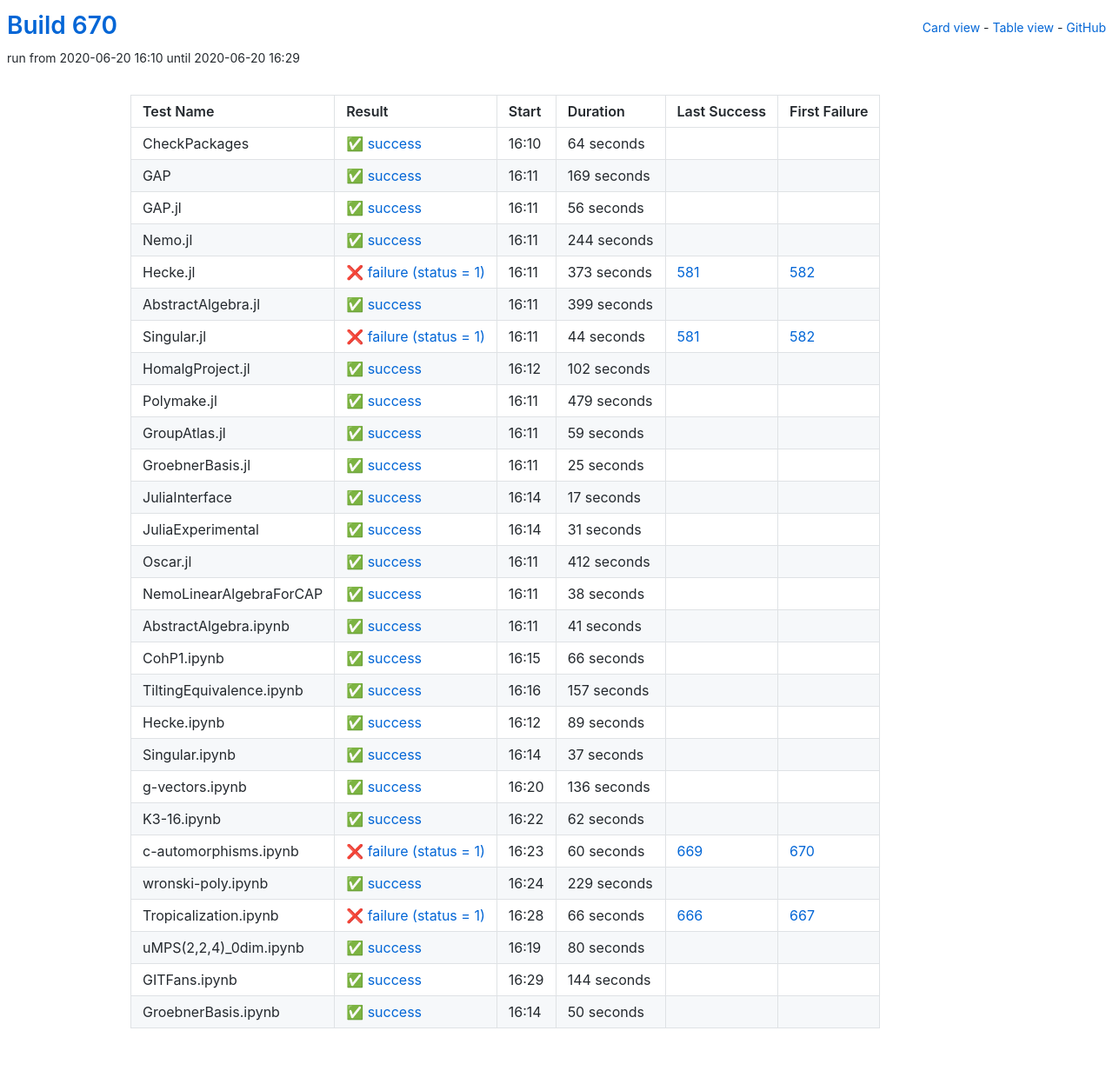
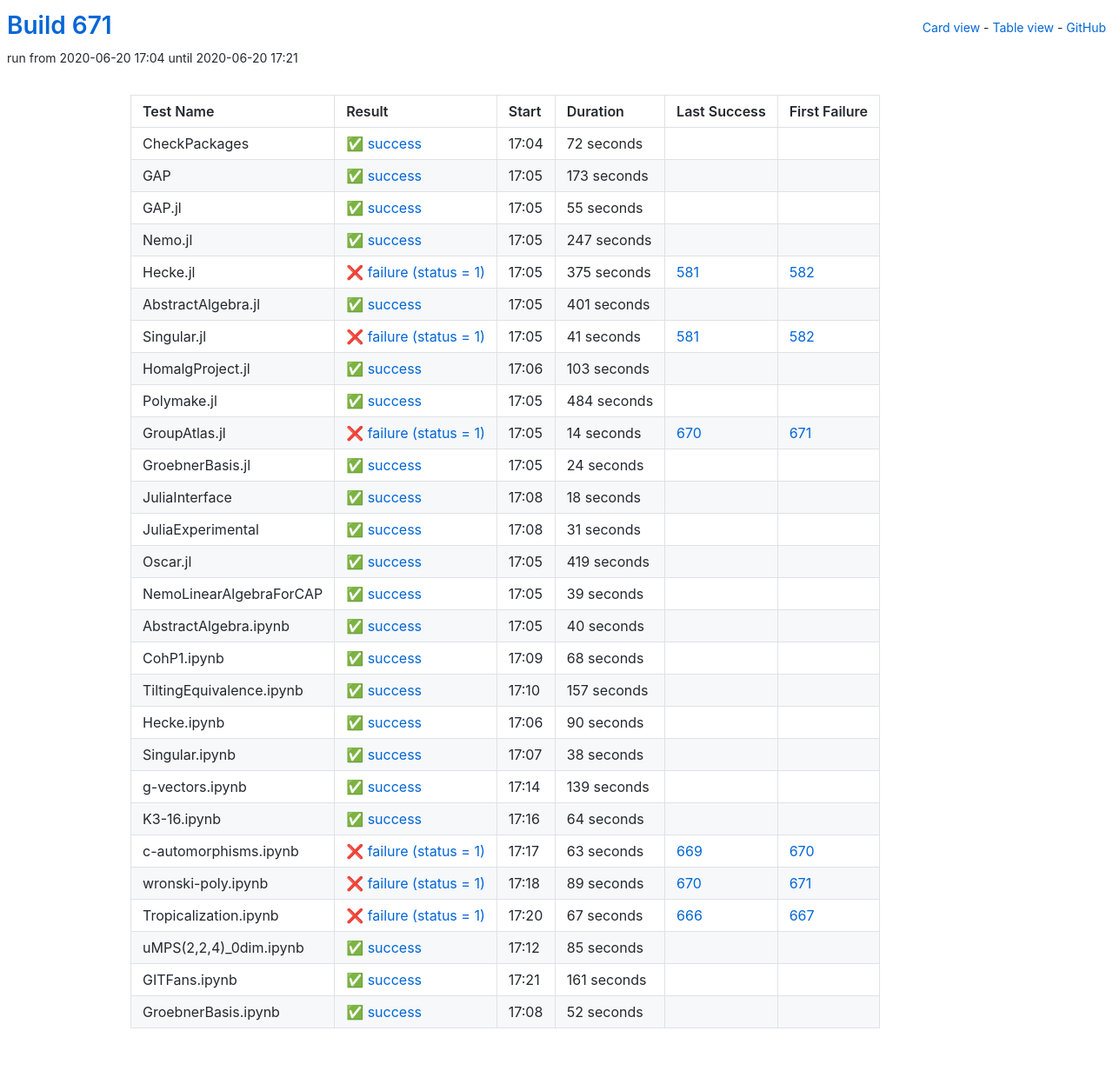
Before and after one commit to oscar-system/oscar-ci-status-1.4, a Jekyll site: the page built from table.html, in a window 1280 px wide. Shown: the whole page at 87% size. Built offline with Jekyll 4.4.1, drawn with Linux system fonts in a browser that asks for light colours.

Commit message:
Build #671

```diff
--- a/_data/ci.yml
+++ b/_data/ci.yml
@@ -1,6 +1,6 @@
 ---
-build: 670
-build_url: https://oscarci.mathematik.uni-kl.de/job/oscar-julia-1.4/670/
+build: 671
+build_url: https://oscarci.mathematik.uni-kl.de/job/oscar-julia-1.4/671/
 job: oscar-julia-1.4
 organization: oscar-system
 repo: oscar-ci-status-1.4
@@ -8,152 +8,152 @@ repourl: https://github.com/oscar-system/oscar-ci-status-1.4
 tests:
 - name: CheckPackages
   id: checkpackages
-  log: https://oscarci.mathematik.uni-kl.de/job/oscar-julia-1.4/670/artifact/logs/build-670/CheckPackages.log
-  start: 2020-06-20 16:10
+  log: https://oscarci.mathematik.uni-kl.de/job/oscar-julia-1.4/671/artifact/logs/build-671/CheckPackages.log
+  start: 2020-06-20 17:04
   success: true
   exitcode: 0
   status: success
-  duration: 64
+  duration: 72
   last_success: false
   last_success_url:
   first_failure: false
   first_failure_url:
 - name: GAP
   id: gap
-  log: https://oscarci.mathematik.uni-kl.de/job/oscar-julia-1.4/670/artifact/logs/build-670/GAP.log
-  start: 2020-06-20 16:11
+  log: https://oscarci.mathematik.uni-kl.de/job/oscar-julia-1.4/671/artifact/logs/build-671/GAP.log
+  start: 2020-06-20 17:05
   success: true
   exitcode: 0
   status: success
-  duration: 169
+  duration: 173
   last_success: false
   last_success_url:
   first_failure: false
   first_failure_url:
 - name: GAP.jl
   id: gap-jl
-  log: https://oscarci.mathematik.uni-kl.de/job/oscar-julia-1.4/670/artifact/logs/build-670/GAP.jl.log
-  start: 2020-06-20 16:11
+  log: https://oscarci.mathematik.uni-kl.de/job/oscar-julia-1.4/671/artifact/logs/build-671/GAP.jl.log
+  start: 2020-06-20 17:05
   success: true
   exitcode: 0
   status: success
-  duration: 56
+  duration: 55
   last_success: false
   last_success_url:
   first_failure: false
   first_failure_url:
 - name: Nemo.jl
   id: nemo-jl
-  log: https://oscarci.mathematik.uni-kl.de/job/oscar-julia-1.4/670/artifact/logs/build-670/Nemo.jl.log
-  start: 2020-06-20 16:11
+  log: https://oscarci.mathematik.uni-kl.de/job/oscar-julia-1.4/671/artifact/logs/build-671/Nemo.jl.log
+  start: 2020-06-20 17:05
   success: true
   exitcode: 0
   status: success
-  duration: 244
+  duration: 247
   last_success: false
   last_success_url:
   first_failure: false
   first_failure_url:
 - name: Hecke.jl
   id: hecke-jl
-  log: https://oscarci.mathematik.uni-kl.de/job/oscar-julia-1.4/670/artifact/logs/build-670/Hecke.jl.log
-  start: 2020-06-20 16:11
+  log: https://oscarci.mathematik.uni-kl.de/job/oscar-julia-1.4/671/artifact/logs/build-671/Hecke.jl.log
+  start: 2020-06-20 17:05
   success: false
   exitcode: 1
   status: failure
-  duration: 373
+  duration: 375
   last_success: 581
   last_success_url: https://oscarci.mathematik.uni-kl.de/job/oscar-julia-1.4/581/
   first_failure: 582
   first_failure_url: https://oscarci.mathematik.uni-kl.de/job/oscar-julia-1.4/582/
 - name: AbstractAlgebra.jl
   id: abstractalgebra-jl
-  log: https://oscarci.mathematik.uni-kl.de/job/oscar-julia-1.4/670/artifact/logs/build-670/AbstractAlgebra.jl.log
-  start: 2020-06-20 16:11
+  log: https://oscarci.mathematik.uni-kl.de/job/oscar-julia-1.4/671/artifact/logs/build-671/AbstractAlgebra.jl.log
+  start: 2020-06-20 17:05
   success: true
   exitcode: 0
   status: success
-  duration: 399
+  duration: 401
   last_success: false
   last_success_url:
   first_failure: false
   first_failure_url:
 - name: Singular.jl
   id: singular-jl
-  log: https://oscarci.mathematik.uni-kl.de/job/oscar-julia-1.4/670/artifact/logs/build-670/Singular.jl.log
-  start: 2020-06-20 16:11
+  log: https://oscarci.mathematik.uni-kl.de/job/oscar-julia-1.4/671/artifact/logs/build-671/Singular.jl.log
+  start: 2020-06-20 17:05
   success: false
   exitcode: 1
   status: failure
-  duration: 44
+  duration: 41
   last_success: 581
   last_success_url: https://oscarci.mathematik.uni-kl.de/job/oscar-julia-1.4/581/
   first_failure: 582
   first_failure_url: https://oscarci.mathematik.uni-kl.de/job/oscar-julia-1.4/582/
 - name: HomalgProject.jl
   id: homalgproject-jl
-  log: https://oscarci.mathematik.uni-kl.de/job/oscar-julia-1.4/670/artifact/logs/build-670/HomalgProject.jl.log
-  start: 2020-06-20 16:12
+  log: https://oscarci.mathematik.uni-kl.de/job/oscar-julia-1.4/671/artifact/logs/build-671/HomalgProject.jl.log
+  start: 2020-06-20 17:06
   success: true
   exitcode: 0
   status: success
-  duration: 102
+  duration: 103
   last_success: false
   last_success_url:
   first_failure: false
   first_failure_url:
 - name: Polymake.jl
   id: polymake-jl
-  log: https://oscarci.mathematik.uni-kl.de/job/oscar-julia-1.4/670/artifact/logs/build-670/Polymake.jl.log
-  start: 2020-06-20 16:11
+  log: https://oscarci.mathematik.uni-kl.de/job/oscar-julia-1.4/671/artifact/logs/build-671/Polymake.jl.log
+  start: 2020-06-20 17:05
   success: true
   exitcode: 0
   status: success
-  duration: 479
+  duration: 484
   last_success: false
   last_success_url:
   first_failure: false
   first_failure_url:
 - name: GroupAtlas.jl
   id: groupatlas-jl
-  log: https://oscarci.mathematik.uni-kl.de/job/oscar-julia-1.4/670/artifact/logs/build-670/GroupAtlas.jl.log
-  start: 2020-06-20 16:11
+  log: https://oscarci.mathematik.uni-kl.de/job/oscar-julia-1.4/671/artifact/logs/build-671/GroupAtlas.jl.log
+  start: 2020-06-20 17:05
+  success: false
+  exitcode: 1
+  status: failure
+  duration: 14
+  last_success: 670
+  last_success_url: https://oscarci.mathematik.uni-kl.de/job/oscar-julia-1.4/670/
+  first_failure: 671
+  first_failure_url: https://oscarci.mathematik.uni-kl.de/job/oscar-julia-1.4/671/
+- name: GroebnerBasis.jl
+  id: groebnerbasis-jl
+  log: https://oscarci.mathematik.uni-kl.de/job/oscar-julia-1.4/671/artifact/logs/build-671/GroebnerBasis.jl.log
+  start: 2020-06-20 17:05
   success: true
   exitcode: 0
   status: success
-  duration: 59
-  last_success: false
-  last_success_url:
-  first_failure: false
-  first_failure_url:
-- name: GroebnerBasis.jl
-  id: groebnerbasis-jl
-  log: https://oscarci.mathematik.uni-kl.de/job/oscar-julia-1.4/670/artifact/logs/build-670/GroebnerBasis.jl.log
-  start: 2020-06-20 16:11
-  success: true
-  exitcode: 0
-  status: success
-  duration: 25
+  duration: 24
   last_success: false
   last_success_url:
   first_failure: false
   first_failure_url:
 - name: JuliaInterface
   id: juliainterface
-  log: https://oscarci.mathematik.uni-kl.de/job/oscar-julia-1.4/670/artifact/logs/build-670/JuliaInterface.log
-  start: 2020-06-20 16:14
+  log: https://oscarci.mathematik.uni-kl.de/job/oscar-julia-1.4/671/artifact/logs/build-671/JuliaInterface.log
+  start: 2020-06-20 17:08
   success: true
   exitcode: 0
   status: success
-  duration: 17
+  duration: 18
   last_success: false
   last_success_url:
   first_failure: false
   first_failure_url:
 - name: JuliaExperimental
   id: juliaexperimental
-  log: https://oscarci.mathematik.uni-kl.de/job/oscar-julia-1.4/670/artifact/logs/build-670/JuliaExperimental.log
-  start: 2020-06-20 16:14
+  log: https://oscarci.mathematik.uni-kl.de/job/oscar-julia-1.4/671/artifact/logs/build-671/JuliaExperimental.log
+  start: 2020-06-20 17:08
   success: true
   exitcode: 0
   status: success
@@ -164,56 +164,56 @@ tests:
   first_failure_url:
 - name: Oscar.jl
   id: oscar-jl
-  log: https://oscarci.mathematik.uni-kl.de/job/oscar-julia-1.4/670/artifact/logs/build-670/Oscar.jl.log
-  start: 2020-06-20 16:11
+  log: https://oscarci.mathematik.uni-kl.de/job/oscar-julia-1.4/671/artifact/logs/build-671/Oscar.jl.log
+  start: 2020-06-20 17:05
   success: true
   exitcode: 0
   status: success
-  duration: 412
+  duration: 419
   last_success: false
   last_success_url:
   first_failure: false
   first_failure_url:
 - name: NemoLinearAlgebraForCAP
   id: nemolinearalgebraforcap
-  log: https://oscarci.mathematik.uni-kl.de/job/oscar-julia-1.4/670/artifact/logs/build-670/NemoLinearAlgebraForCAP.log
-  start: 2020-06-20 16:11
+  log: https://oscarci.mathematik.uni-kl.de/job/oscar-julia-1.4/671/artifact/logs/build-671/NemoLinearAlgebraForCAP.log
+  start: 2020-06-20 17:05
   success: true
   exitcode: 0
   status: success
-  duration: 38
+  duration: 39
   last_success: false
   last_success_url:
   first_failure: false
   first_failure_url:
 - name: AbstractAlgebra.ipynb
   id: abstractalgebra-ipynb
-  log: https://oscarci.mathematik.uni-kl.de/job/oscar-julia-1.4/670/artifact/logs/build-670/AbstractAlgebra.ipynb.log
-  start: 2020-06-20 16:11
+  log: https://oscarci.mathematik.uni-kl.de/job/oscar-julia-1.4/671/artifact/logs/build-671/AbstractAlgebra.ipynb.log
+  start: 2020-06-20 17:05
   success: true
   exitcode: 0
   status: success
-  duration: 41
+  duration: 40
   last_success: false
   last_success_url:
   first_failure: false
   first_failure_url:
 - name: CohP1.ipynb
   id: cohp1-ipynb
-  log: https://oscarci.mathematik.uni-kl.de/job/oscar-julia-1.4/670/artifact/logs/build-670/CohP1.ipynb.log
-  start: 2020-06-20 16:15
+  log: https://oscarci.mathematik.uni-kl.de/job/oscar-julia-1.4/671/artifact/logs/build-671/CohP1.ipynb.log
+  start: 2020-06-20 17:09
   success: true
   exitcode: 0
   status: success
-  duration: 66
+  duration: 68
   last_success: false
   last_success_url:
   first_failure: false
   first_failure_url:
 - name: TiltingEquivalence.ipynb
   id: tiltingequivalence-ipynb
-  log: https://oscarci.mathematik.uni-kl.de/job/oscar-julia-1.4/670/artifact/logs/build-670/TiltingEquivalence.ipynb.log
-  start: 2020-06-20 16:16
+  log: https://oscarci.mathematik.uni-kl.de/job/oscar-julia-1.4/671/artifact/logs/build-671/TiltingEquivalence.ipynb.log
+  start: 2020-06-20 17:10
   success: true
   exitcode: 0
   status: success
@@ -224,120 +224,120 @@ tests:
   first_failure_url:
 - name: Hecke.ipynb
   id: hecke-ipynb
-  log: https://oscarci.mathematik.uni-kl.de/job/oscar-julia-1.4/670/artifact/logs/build-670/Hecke.ipynb.log
-  start: 2020-06-20 16:12
+  log: https://oscarci.mathematik.uni-kl.de/job/oscar-julia-1.4/671/artifact/logs/build-671/Hecke.ipynb.log
+  start: 2020-06-20 17:06
   success: true
   exitcode: 0
   status: success
-  duration: 89
+  duration: 90
   last_success: false
   last_success_url:
   first_failure: false
   first_failure_url:
 - name: Singular.ipynb
   id: singular-ipynb
-  log: https://oscarci.mathematik.uni-kl.de/job/oscar-julia-1.4/670/artifact/logs/build-670/Singular.ipynb.log
-  start: 2020-06-20 16:14
+  log: https://oscarci.mathematik.uni-kl.de/job/oscar-julia-1.4/671/artifact/logs/build-671/Singular.ipynb.log
+  start: 2020-06-20 17:07
   success: true
   exitcode: 0
   status: success
-  duration: 37
+  duration: 38
   last_success: false
   last_success_url:
   first_failure: false
   first_failure_url:
 - name: g-vectors.ipynb
   id: g-vectors-ipynb
-  log: https://oscarci.mathematik.uni-kl.de/job/oscar-julia-1.4/670/artifact/logs/build-670/g-vectors.ipynb.log
-  start: 2020-06-20 16:20
+  log: https://oscarci.mathematik.uni-kl.de/job/oscar-julia-1.4/671/artifact/logs/build-671/g-vectors.ipynb.log
+  start: 2020-06-20 17:14
   success: true
   exitcode: 0
   status: success
-  duration: 136
+  duration: 139
   last_success: false
   last_success_url:
   first_failure: false
   first_failure_url:
 - name: K3-16.ipynb
   id: k3-16-ipynb
-  log: https://oscarci.mathematik.uni-kl.de/job/oscar-julia-1.4/670/artifact/logs/build-670/K3-16.ipynb.log
-  start: 2020-06-20 16:22
+  log: https://oscarci.mathematik.uni-kl.de/job/oscar-julia-1.4/671/artifact/logs/build-671/K3-16.ipynb.log
+  start: 2020-06-20 17:16
   success: true
   exitcode: 0
   status: success
-  duration: 62
+  duration: 64
   last_success: false
   last_success_url:
   first_failure: false
   first_failure_url:
 - name: c-automorphisms.ipynb
   id: c-automorphisms-ipynb
-  log: https://oscarci.mathematik.uni-kl.de/job/oscar-julia-1.4/670/artifact/logs/build-670/c-automorphisms.ipynb.log
-  start: 2020-06-20 16:23
+  log: https://oscarci.mathematik.uni-kl.de/job/oscar-julia-1.4/671/artifact/logs/build-671/c-automorphisms.ipynb.log
+  start: 2020-06-20 17:17
   success: false
   exitcode: 1
   status: failure
-  duration: 60
+  duration: 63
   last_success: 669
   last_success_url: https://oscarci.mathematik.uni-kl.de/job/oscar-julia-1.4/669/
   first_failure: 670
   first_failure_url: https://oscarci.mathematik.uni-kl.de/job/oscar-julia-1.4/670/
 - name: wronski-poly.ipynb
   id: wronski-poly-ipynb
-  log: https://oscarci.mathematik.uni-kl.de/job/oscar-julia-1.4/670/artifact/logs/build-670/wronski-poly.ipynb.log
-  start: 2020-06-20 16:24
-  success: true
-  exitcode: 0
-  status: success
-  duration: 229
-  last_success: false
-  last_success_url:
-  first_failure: false
-  first_failure_url:
-- name: Tropicalization.ipynb
-  id: tropicalization-ipynb
-  log: https://oscarci.mathematik.uni-kl.de/job/oscar-julia-1.4/670/artifact/logs/build-670/Tropicalization.ipynb.log
-  start: 2020-06-20 16:28
+  log: https://oscarci.mathematik.uni-kl.de/job/oscar-julia-1.4/671/artifact/logs/build-671/wronski-poly.ipynb.log
+  start: 2020-06-20 17:18
   success: false
   exitcode: 1
   status: failure
-  duration: 66
+  duration: 89
+  last_success: 670
+  last_success_url: https://oscarci.mathematik.uni-kl.de/job/oscar-julia-1.4/670/
+  first_failure: 671
+  first_failure_url: https://oscarci.mathematik.uni-kl.de/job/oscar-julia-1.4/671/
+- name: Tropicalization.ipynb
+  id: tropicalization-ipynb
+  log: https://oscarci.mathematik.uni-kl.de/job/oscar-julia-1.4/671/artifact/logs/build-671/Tropicalization.ipynb.log
+  start: 2020-06-20 17:20
+  success: false
+  exitcode: 1
+  status: failure
+  duration: 67
   last_success: 666
   last_success_url: https://oscarci.mathematik.uni-kl.de/job/oscar-julia-1.4/666/
   first_failure: 667
   first_failure_url: https://oscarci.mathematik.uni-kl.de/job/oscar-julia-1.4/667/
 - name: uMPS(2,2,4)_0dim.ipynb
   id: umps-2-2-4-0dim-ipynb
-  log: https://oscarci.mathematik.uni-kl.de/job/oscar-julia-1.4/670/artifact/logs/build-670/uMPS-2-2-4-_0dim.ipynb.log
-  start: 2020-06-20 16:19
+  log: https://oscarci.mathematik.uni-kl.de/job/oscar-julia-1.4/671/artifact/logs/build-671/uMPS-2-2-4-_0dim.ipynb.log
+  start: 2020-06-20 17:12
   success: true
   exitcode: 0
   status: success
-  duration: 80
+  duration: 85
   last_success: false
   last_success_url:
   first_failure: false
   first_failure_url:
 - name: GITFans.ipynb
   id: gitfans-ipynb
-  log: https://oscarci.mathematik.uni-kl.de/job/oscar-julia-1.4/670/artifact/logs/build-670/GITFans.ipynb.log
-  start: 2020-06-20 16:29
+  log: https://oscarci.mathematik.uni-kl.de/job/oscar-julia-1.4/671/artifact/logs/build-671/GITFans.ipynb.log
+  start: 2020-06-20 17:21
   success: true
   exitcode: 0
   status: success
-  duration: 144
+  duration: 161
   last_success: false
   last_success_url:
   first_failure: false
   first_failure_url:
 - name: GroebnerBasis.ipynb
   id: groebnerbasis-ipynb
-  log: https://oscarci.mathematik.uni-kl.de/job/oscar-julia-1.4/670/artifact/logs/build-670/GroebnerBasis.ipynb.log
-  start: 2020-06-20 16:14
+  log: https://oscarci.mathematik.uni-kl.de/job/oscar-julia-1.4/671/artifact/logs/build-671/GroebnerBasis.ipynb.log
+  start: 2020-06-20 17:08
   success: true
   exitcode: 0
   status: success
-  duration: 50
+  duration: 52
   last_success: false
   last_success_url:
   first_failure: false
```
Also changed, not shown: README.md.
